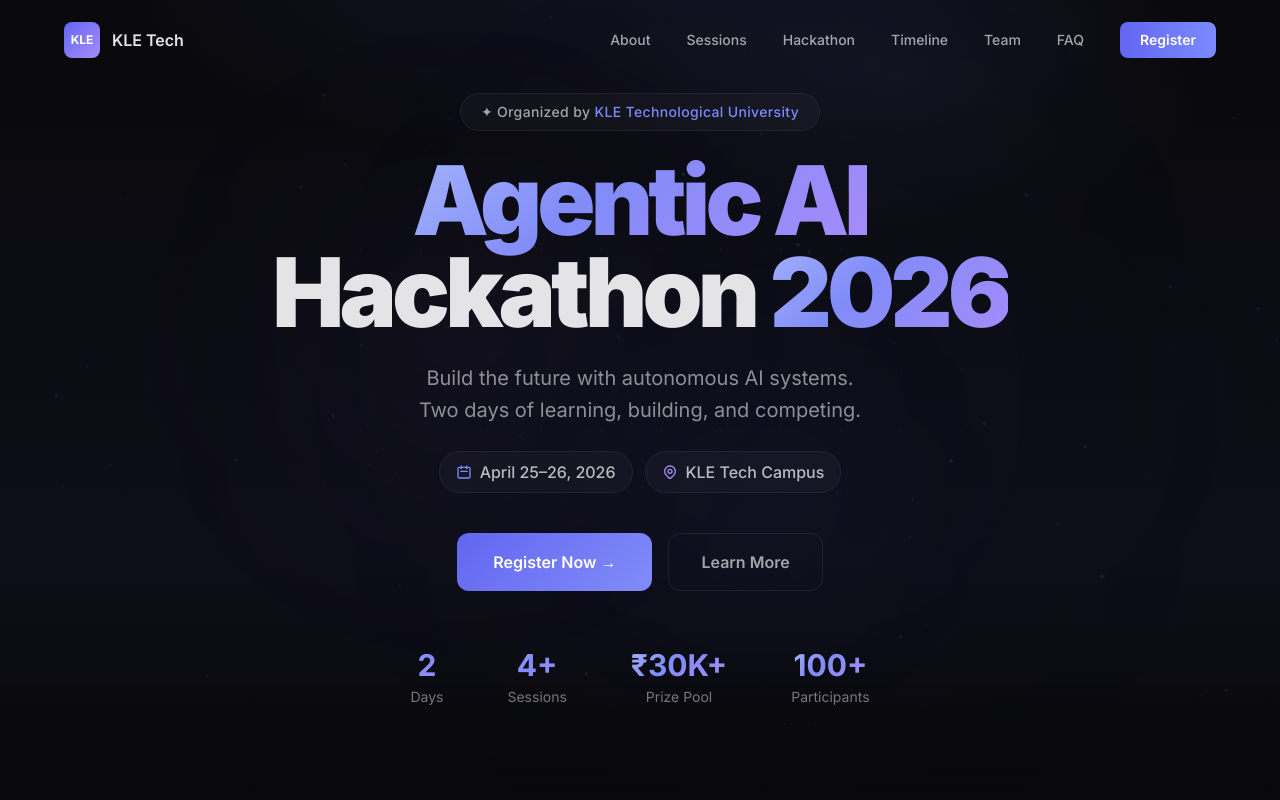
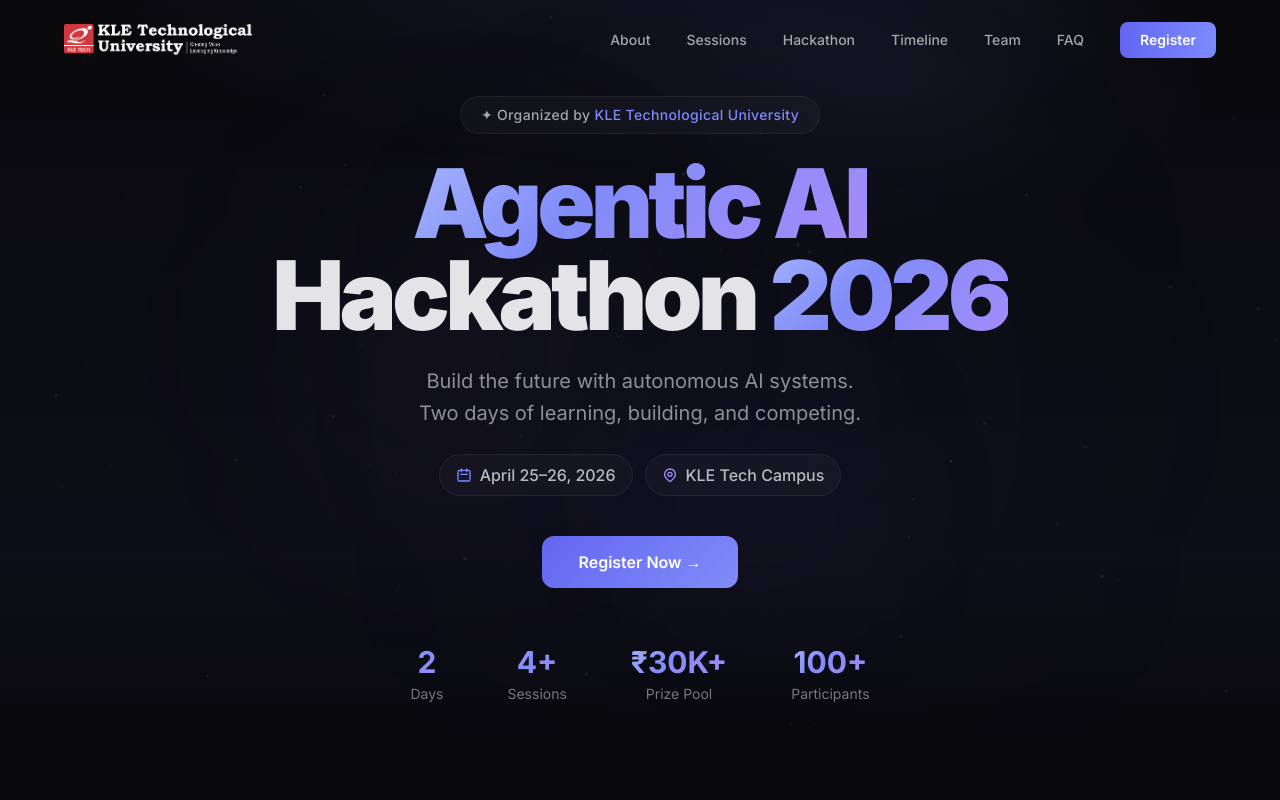
Before and after one commit to geeky-rish/agentic-ai-hackathon, a Next.js app: page / in a window 1280 px wide. Shown: the top 800 px of the page. Built offline with nearby package versions, Linux system fonts and the light colour scheme.

Commit message:
Add kletech logo

```diff
--- a/src/components/Footer.tsx
+++ b/src/components/Footer.tsx
@@ -1,3 +1,5 @@
+import Image from "next/image";
+
 export default function Footer() {
   return (
     <footer className="relative border-t border-white/5 bg-black/30">
@@ -6,17 +8,17 @@
           {/* Brand */}
           <div className="space-y-4">
             <div className="flex items-center gap-3">
-              <div className="w-10 h-10 rounded-lg bg-gradient-to-br from-neon-cyan to-neon-purple flex items-center justify-center text-xs font-bold text-background">
-                KLE
-              </div>
-              <div>
-                <div className="text-sm font-bold text-foreground">
-                  KLE Technological University
-                </div>
-                <div className="text-xs text-foreground/40">
-                  Hubballi, Karnataka, India
-                </div>
-              </div>
+              <Image
+                src="/KLE Logo transparency with shadow.png"
+                alt="KLE Technological University"
+                width={180}
+                height={45}
+                className="object-contain brightness-110"
+                style={{ height: "2.5rem", width: "auto" }}
+              />
+            </div>
+            <div className="text-xs text-foreground/40">
+              Hubballi, Karnataka, India
             </div>
             <p className="text-sm text-foreground/40 leading-relaxed max-w-xs">
               Empowering the next generation of AI innovators through hands-on
--- a/src/components/HackathonSection.tsx
+++ b/src/components/HackathonSection.tsx
@@ -113,8 +113,8 @@
         {/* Prize Cards — Podium Layout */}
         <div className="grid grid-cols-1 md:grid-cols-3 gap-6 max-w-4xl mx-auto items-end">
           {prizes.map((prize, i) => {
-            // Podium order: 2nd (left) → 1st (center) → 3rd (right)
-            const podiumOrder = i === 0 ? 'md:order-2' : i === 1 ? 'md:order-1' : 'md:order-3';
+            // Sequential order: 1st → 2nd → 3rd
+            const podiumOrder = i === 0 ? 'md:order-1' : i === 1 ? 'md:order-2' : 'md:order-3';
 
             return (
               <motion.div
--- a/src/components/HeroSection.tsx
+++ b/src/components/HeroSection.tsx
@@ -90,12 +90,6 @@
           <button className="btn-primary text-base px-8 py-4 rounded-xl">
             <span>Register Now →</span>
           </button>
-          <a
-            href="#about"
-            className="px-8 py-4 text-base font-semibold rounded-xl border border-white/8 text-foreground/70 hover:border-accent/20 hover:text-accent hover:bg-accent/5 transition-all"
-          >
-            Learn More
-          </a>
         </motion.div>
 
         {/* Stats */}
--- a/src/components/Navbar.tsx
+++ b/src/components/Navbar.tsx
@@ -2,6 +2,7 @@
 
 import { useState, useEffect } from "react";
 import { motion, AnimatePresence } from "framer-motion";
+import Image from "next/image";
 
 const navLinks = [
   { label: "About", href: "#about" },
@@ -36,12 +37,15 @@
       <div className="section-container flex items-center justify-between h-16 md:h-20">
         {/* Logo */}
         <a href="#" className="flex items-center gap-3 group">
-          <div className="w-9 h-9 rounded-lg bg-gradient-to-br from-accent-muted to-accent-secondary flex items-center justify-center text-xs font-bold text-white">
-            KLE
-          </div>
-          <span className="text-sm md:text-base font-semibold text-foreground group-hover:text-accent transition-colors">
-            KLE Tech
-          </span>
+          <Image
+            src="/KLE Logo transparency with shadow.png"
+            alt="KLE Technological University"
+            width={160}
+            height={40}
+            className="object-contain brightness-110"
+            style={{ height: "2rem", width: "auto" }}
+            priority
+          />
         </a>
 
         {/* Desktop Links */}
--- a/src/components/SessionsSection.tsx
+++ b/src/components/SessionsSection.tsx
@@ -61,7 +61,7 @@
             Day 1 — April 25, 2026
           </div>
           <h2 className="section-title mb-6">
-            <span className="text-foreground">  Engaging</span>
+            <span className="text-foreground"></span>
             <span className="gradient-text">Sessions</span>
           </h2>
           <p className="text-lg text-foreground/60 leading-relaxed">
--- a/src/components/TeamSection.tsx
+++ b/src/components/TeamSection.tsx
@@ -4,18 +4,6 @@
 import { useRef } from "react";
 
 const teamCategories = [
-  {
-    title: "Patrons",
-    members: [
-      { name: "Dr. Ashok Shettar", role: "Pro Chancellor" },
-      { name: "Dr. Narayan D G", role: "Head, Computer Science and Engineering (AI)" },
-    ],
-  },
-  {
-    title: "Faculty Coordinators",
-    members: [
-      { name: "Amit Kachavimath", role: "Assistant Professor, CSE(AI)" }],
-  },
   {
     title: "Student Organizers",
     members: [
--- a/src/components/TimelineSection.tsx
+++ b/src/components/TimelineSection.tsx
@@ -13,7 +13,7 @@
       { time: "11:30 – 13:30", title: "Multi-Agent Systems", desc: "Collaboration & communication" },
       { time: "14:30 – 16:30", title: "Agent Architecture Patterns", desc: "Design patterns & best practices" },
       { time: "17:00 – 19:00", title: "LangChain & LangGraph", desc: "Hands-on framework workshop" },
-      { time: "19:30", title: "Problem Statements Released", desc: "Hackathon kickoff briefing", highlight: true },
+      { time: "19:30", title: "Hackathon kickoff briefing", desc: "", highlight: true },
     ],
   },
   {
@@ -101,16 +101,14 @@
 
                     {/* Card - mobile always right, desktop alternates */}
                     <div
-                      className={`ml-14 md:ml-0 md:w-[calc(50%-32px)] ${
-                        isLeft ? "md:mr-auto md:pr-0" : "md:ml-auto md:pl-0"
-                      }`}
+                      className={`ml-14 md:ml-0 md:w-[calc(50%-32px)] ${isLeft ? "md:mr-auto md:pr-0" : "md:ml-auto md:pl-0"
+                        }`}
                     >
                       <div
-                        className={`glass-card p-5 ${
-                          event.highlight
-                            ? "border-accent/15 shadow-lg shadow-accent/5"
-                            : ""
-                        }`}
+                        className={`glass-card p-5 ${event.highlight
+                          ? "border-accent/15 shadow-lg shadow-accent/5"
+                          : ""
+                          }`}
                       >
                         <span className="text-xs font-mono text-accent/70">
                           {event.time}
```
Also changed, not shown: public/KLE Logo transparency with shadow.png (added).
